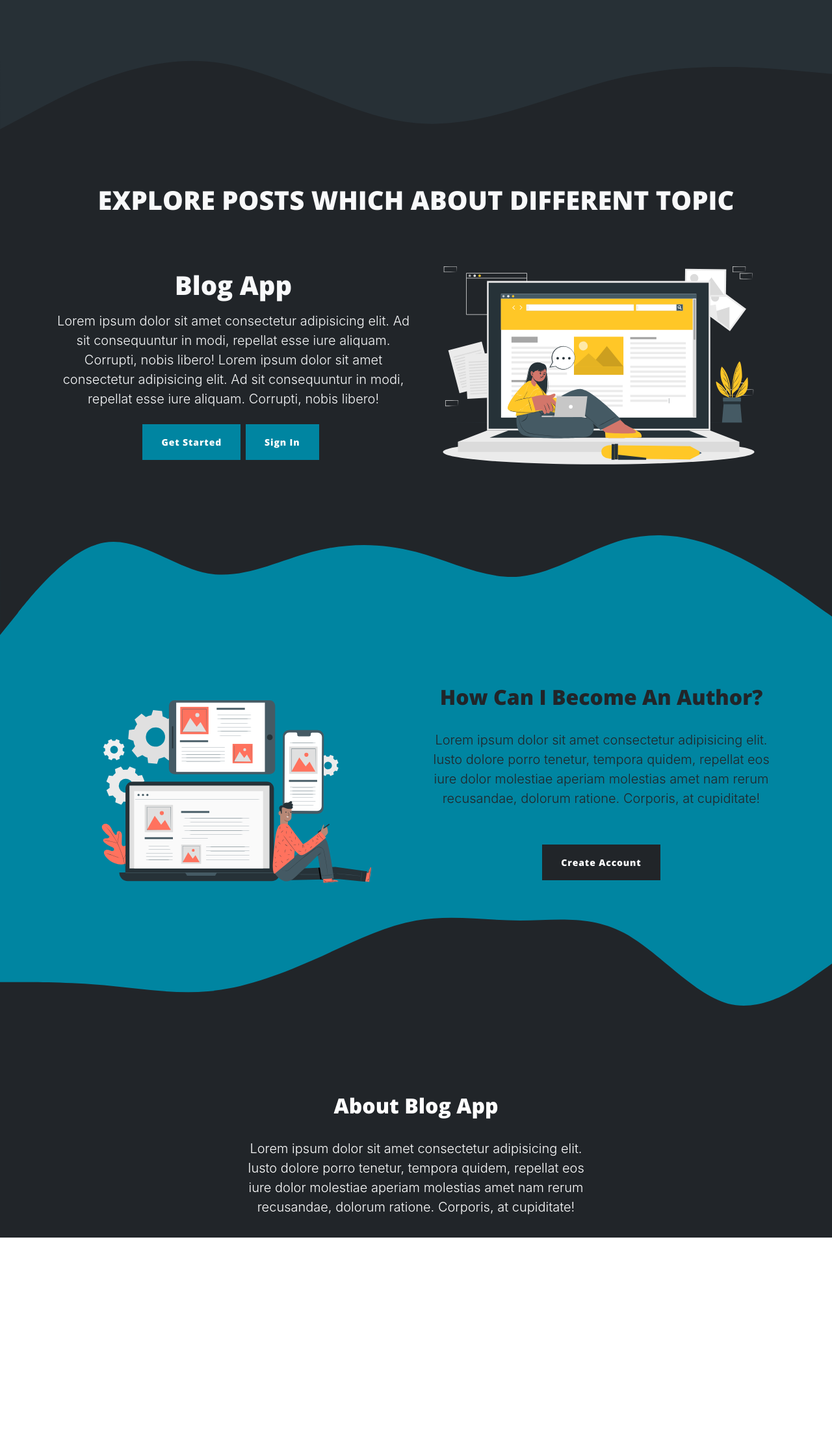
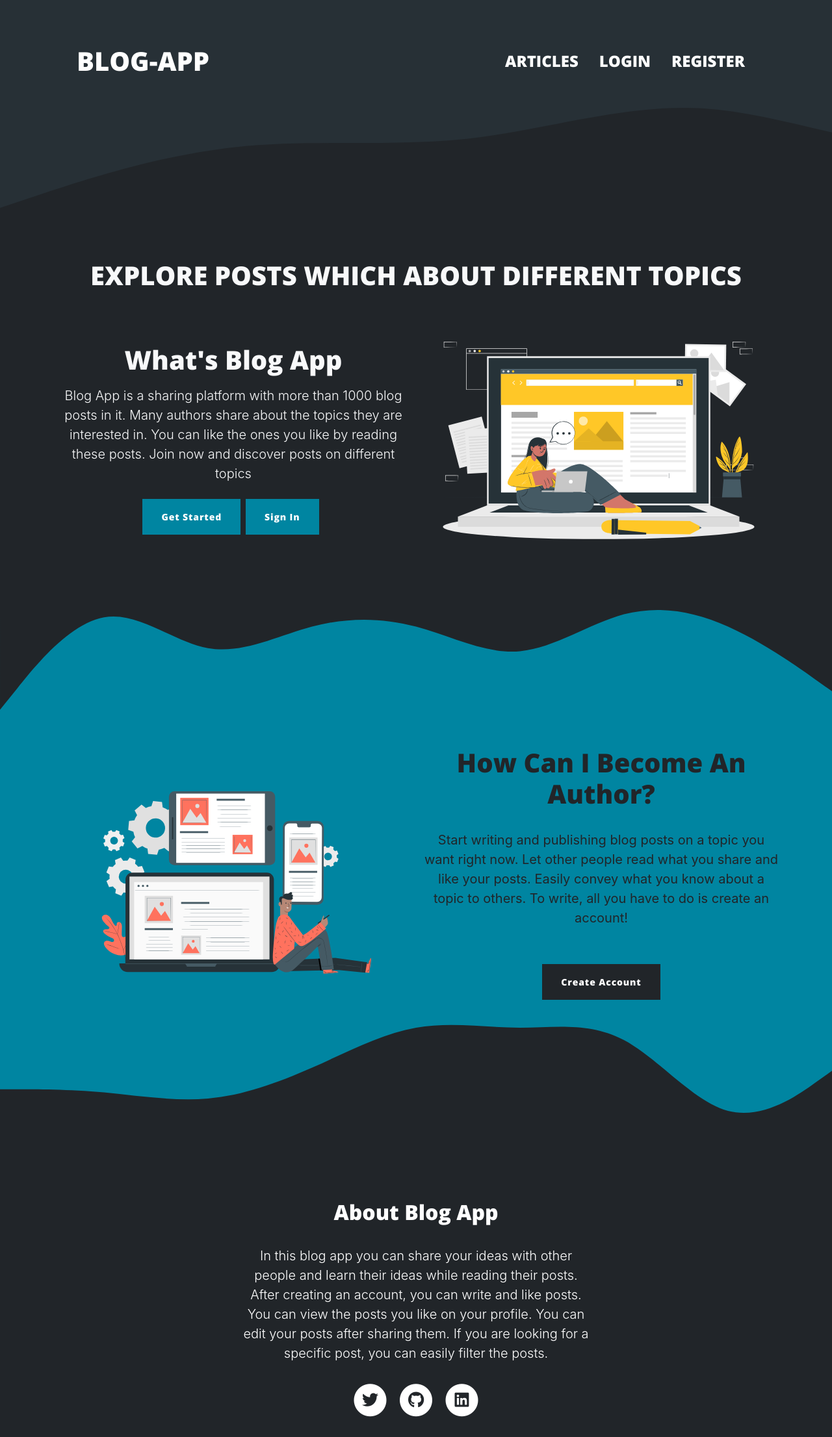
Before and after one commit to VonHumbolt/BlogProject-Frontend, a React (Create React App) app: page / in a window 1280 px wide. Shown: the whole page at 65% size. Before the commit the page ends 1905 px from the top, so only its background shows below. Built offline with nearby package versions, Linux system fonts and the light colour scheme.

Commit message:
Home page

```diff
--- a/src/layouts/Dashboard.js
+++ b/src/layouts/Dashboard.js
@@ -27,6 +27,7 @@ export default function Dashboard() {
             </Route>
             <Route path="posts/:postId" element={<PostDetail />} />
             <Route path="login" element={<Login />} />
+            <Route path="login/:first" element={<Login />} />
             <Route path="register" element={<Register />} />
             <Route path="profile/:userId" element={<Profile />} />
 
--- a/src/layouts/Footer.js
+++ b/src/layouts/Footer.js
@@ -19,10 +19,10 @@ export default function Footer() {
                                 </a>
                             </li>
                             <li className="list-inline-item">
-                                <a href="#!">
+                                <a href="https://github.com/VonHumbolt/BlogProject-Frontend">
                                     <span className="fa-stack fa-lg">
                                         <i className="fas fa-circle fa-stack-2x"></i>
-                                        <i className="fab fa-facebook-f fa-stack-1x fa-inverse"></i>
+                                        <i className="fab fa-github fa-stack-1x fa-inverse"></i>
                                     </span>
                                 </a>
                             </li>
--- a/src/pages/CreatePost.js
+++ b/src/pages/CreatePost.js
@@ -31,8 +31,8 @@ export default function CreatePost() {
   return (
     <div>
         <Navbar />
-        <header className="masthead">
-            <div className="container position-relative px-4 px-lg-5" style={{backgroundImage:`url(${require("../images/blog_6.jpg")})`}}>
+        <header className="masthead" style={{backgroundImage:`url(${require("../images/office_table.jpg")})`}}>
+            <div className="container position-relative px-4 px-lg-5">
                 <div className="row gx-4 gx-lg-5 justify-content-center">
                     <div className="col-md-10 col-lg-8 col-xl-7">
                         <div className="site-heading">
--- a/src/pages/EditPost.js
+++ b/src/pages/EditPost.js
@@ -2,12 +2,11 @@ import React, { useEffect, useState } from 'react'
 import  ClassicEditor  from '@ckeditor/ckeditor5-build-classic'
 import { CKEditor } from '@ckeditor/ckeditor5-react'
 import Navbar from '../layouts/Navbar';
-import Footer from '../layouts/Footer';
 import PostService from '../services/PostService';
-import { Formik, Form, useFormik } from 'formik';
+import { Formik, Form } from 'formik';
 import * as yup from "yup";
 import KaanKaplanTextInput from '../utils/customFormItems/KaanKaplanTextInput';
-import { useParams } from 'react-router-dom';
+import { useParams, useNavigate } from 'react-router-dom';
 
 export default function EditPost() {
 
@@ -15,6 +14,8 @@ export default function EditPost() {
 
     const user = JSON.parse(localStorage.getItem("user"))
     const [post, setPost] = useState({})
+
+    const navigate = useNavigate();
     const postService = new PostService();
 
     useEffect(() => {
@@ -41,8 +42,8 @@ export default function EditPost() {
     <div>
 
         <Navbar />
-        <header className="masthead">
-            <div className="container position-relative px-4 px-lg-5" style={{backgroundImage:`url(${require("../images/blog_6.jpg")})`}}>
+        <header className="masthead" style={{backgroundImage:`url(${require("../images/office_table.jpg")})`}}>
+            <div className="container position-relative px-4 px-lg-5">
                 <div className="row gx-4 gx-lg-5 justify-content-center">
                     <div className="col-md-10 col-lg-8 col-xl-7">
                         <div className="site-heading">
@@ -65,7 +66,7 @@ export default function EditPost() {
                     values.content = postText;
                     postService.edit(postId, user.userId, values, user.token).then(result => {
                       if(result.status === 200) {
-                        // Post Detail e git!
+                        navigate("/posts/" + postId)
                       }
 
                     }).catch(error => console.log(error))
--- a/src/pages/HomePage.js
+++ b/src/pages/HomePage.js
@@ -1,30 +1,67 @@
 import React from 'react'
-import blog_svg from "../images/blog_svg.jpg"
+import {useNavigate} from "react-router-dom"
 import blog_svg3 from "../images/blog_svg3.svg"
-import blog_svg2 from "../images/blog_svg2.jpg"
+import wave from "../images/wave.svg"
 import blog_svg4 from "../images/blog_svg4.svg"
 
 export default function HomePage() {
+    const navigate = useNavigate();
   return (
-    <div>
+    <div className='bg-dark'>
+            <div className='px-4 py-5' style={{height:"50vh", backgroundImage: `url(${wave})`, backgroundSize: "cover",backgroundRepeat: "no-repeat"}}>
+
+                <nav class="navbar navbar-expand-lg" style={{backgroundColor: "#273036", fontFamily: "sans-serif"}}>
+                    <div class="container px-4 px-lg-5">
+
+                            <a class="navbar-brand text-white" href="#" onClick={() => navigate("/")}>
+                                <h1>BLOG-APP</h1>
+                            </a>
+                        <button class="navbar-toggler text-white" style={{border: "1px solid transparent", borderColor:"white"}} type="button" data-bs-toggle="collapse" data-bs-target="#navbarNavAltMarkup" aria-controls="navbarNavAltMarkup" aria-expanded="false" aria-label="Toggle navigation">
+
+                            <i className="fas fa-bars"></i>
+                        </button>
+                        <div class="collapse navbar-collapse" id="navbarNavAltMarkup">
+                            <ul className="navbar-nav ms-auto py-4 py-lg-0 text-white">
+                                <li className="nav-item">
+                                    <a className="nav-link px-lg-3 py-3 py-lg-4 text-white" href='#' onClick={() => navigate("/posts")}>
+                                        <h4> ARTICLES </h4>
+                                    </a>
+                                </li>
+                                <li className="nav-item"><a className="nav-link px-lg-3 py-3 py-lg-4 text-white" href='#' onClick={() => navigate("/login")}>
+                                    <h4>
+                                        LOGIN
+                                    </h4>
+                                </a></li>
+                                <li className="nav-item"><a className="nav-link px-lg-3 py-3 py-lg-4 text-white" href='#' onClick={() => navigate("/register")}>
+                                    <h4>
+                                        REGISTER
+                                    </h4>
+                                </a></li>
+
+                            </ul>
+                        </div>
+                    </div>
+                </nav>
+
+            </div>
 
             <section className="text-light bg-dark">
-                <svg xmlns="http://www.w3.org/2000/svg" viewBox="0 0 1440 320">
+                {/* <svg xmlns="http://www.w3.org/2000/svg" viewBox="0 0 1440 320">
                     <path fill="#273036" fillOpacity="1" d="M0,224L60,192C120,160,240,96,360,106.7C480,117,600,203,720,213.3C840,224,960,160,1080,133.3C1200,107,1320,117,1380,122.7L1440,128L1440,0L1380,0C1320,0,1200,0,1080,0C960,0,840,0,720,0C600,0,480,0,360,0C240,0,120,0,60,0L0,0Z">
-
                     </path>
-                </svg>
-                <h1 className='text-center'>EXPLORE POSTS WHICH ABOUT DIFFERENT TOPIC</h1>
+                </svg> */}
+                <h1 className='text-center'>EXPLORE POSTS WHICH ABOUT DIFFERENT TOPICS</h1>
                 <div className="container mt-5">
                     <div className="row justify-content-between align-items-center g-2">
                         <div className="col-md text-center">
-                            <h1> Blog App</h1>
+                            <h1> What's Blog App</h1>
                             <p className="lead my-3">
-                                Lorem ipsum dolor sit amet consectetur adipisicing elit. Ad sit consequuntur in modi, repellat esse iure aliquam. Corrupti, nobis libero!
-                                Lorem ipsum dolor sit amet consectetur adipisicing elit. Ad sit consequuntur in modi, repellat esse iure aliquam. Corrupti, nobis libero!
+                                Blog App is a sharing platform with more than 1000 blog posts in it.
+                                Many authors share about the topics they are interested in. You can like the ones you like by reading these posts.
+                                Join now and discover posts on different topics
                             </p>
-                            <button className="btn btn-primary my-2">Get Started</button>
-                            <button className="btn btn-primary my-2 mx-2">Sign In</button>
+                            <button className="btn btn-primary my-2" onClick={() => navigate("/posts")}>Get Started</button>
+                            <button className="btn btn-primary my-2 mx-2" onClick={() => navigate("/login")}>Sign In</button>
 
                         </div>
                         <div className="col-md text-center">
@@ -39,31 +76,67 @@ export default function HomePage() {
                 <div className="container">
                     <div className="row justify-content-between align-items-center">
                         <div className="col-md-6">
-                            <img src={blog_svg4} alt="" className="img-fluid d-none d-sm-block" />
+                            <img src={blog_svg4} alt="" className="img-fluid w-100" />
                         </div>
                         <div className="col-md-6 text-center">
-                            <h2 className="mb-3">How Can I Become An Author?</h2>
-                            <p className="lead">
-                                Lorem ipsum dolor sit amet consectetur adipisicing elit. Iusto dolore porro tenetur, tempora quidem, repellat eos iure dolor molestiae aperiam molestias amet nam rerum recusandae, dolorum ratione. Corporis, at cupiditate!
+                            <h1 className="mb-3">How Can I Become An Author?</h1>
+                            <p>
+                                Start writing and publishing blog posts on a topic you want right now.
+                                Let other people read what you share and like your posts.
+                                Easily convey what you know about a topic to others.
+                                To write, all you have to do is create an account!
+
+
                             </p>
-                            <button className="btn btn-dark my-4">Create Account</button>
+                            <button className="btn btn-dark my-4" onClick={() => navigate("/register")}>Create Account</button>
                         </div>
                     </div>
                 </div>
             </section>
 
-            <section className='text-white bg-dark'>
-            <svg xmlns="http://www.w3.org/2000/svg" viewBox="0 0 1440 320"><path fill="#0085A1" fill-opacity="1" d="M0,128L30,128C60,128,120,128,180,133.3C240,139,300,149,360,144C420,139,480,117,540,90.7C600,64,660,32,720,21.3C780,11,840,21,900,21.3C960,21,1020,11,1080,42.7C1140,75,1200,149,1260,165.3C1320,181,1380,139,1410,117.3L1440,96L1440,0L1410,0C1380,0,1320,0,1260,0C1200,0,1140,0,1080,0C1020,0,960,0,900,0C840,0,780,0,720,0C660,0,600,0,540,0C480,0,420,0,360,0C300,0,240,0,180,0C120,0,60,0,30,0L0,0Z"></path></svg>
+            <section className='text-white bg-dark pb-3'>
+                <svg xmlns="http://www.w3.org/2000/svg" viewBox="0 0 1440 320"><path fill="#0085A1" fill-opacity="1" d="M0,128L30,128C60,128,120,128,180,133.3C240,139,300,149,360,144C420,139,480,117,540,90.7C600,64,660,32,720,21.3C780,11,840,21,900,21.3C960,21,1020,11,1080,42.7C1140,75,1200,149,1260,165.3C1320,181,1380,139,1410,117.3L1440,96L1440,0L1410,0C1380,0,1320,0,1260,0C1200,0,1140,0,1080,0C1020,0,960,0,900,0C840,0,780,0,720,0C660,0,600,0,540,0C480,0,420,0,360,0C300,0,240,0,180,0C120,0,60,0,30,0L0,0Z"></path></svg>
                 <div className="container">
-                    <div className="row justify-content-center align-self-baseline">
+                    <div className="row justify-content-center align-items-start">
                         <div className="col-md-6 text-center">
                             <h2 className="mb-3">About Blog App</h2>
                             <p className="lead">
-                                Lorem ipsum dolor sit amet consectetur adipisicing elit. Iusto dolore porro tenetur, tempora quidem, repellat eos iure dolor molestiae aperiam molestias amet nam rerum recusandae, dolorum ratione. Corporis, at cupiditate!
+                                In this blog app you can share your ideas with other people and learn their ideas while reading their posts.
+                                After creating an account, you can write and like posts. You can view the posts you like on your profile.
+                                You can edit your posts after sharing them. If you are looking for a specific post, you can easily filter the posts.
                             </p>
                         </div>
                     </div>
                 </div>
+
+
+                    <ul className="list-inline text-center">
+                            <li className="list-inline-item">
+                                <a href="#!">
+                                    <span className="fa-stack fa-lg">
+                                        <i className="fas fa-circle fa-stack-2x fa-inverse"></i>
+                                        <i className="fab fa-twitter fa-stack-1x "></i>
+                                    </span>
+                                </a>
+                            </li>
+                            <li className="list-inline-item">
+                                <a href="https://github.com/VonHumbolt/BlogProject-Frontend">
+                                    <span className="fa-stack fa-lg">
+                                        <i className="fas fa-circle fa-stack-2x fa-inverse"></i>
+                                        <i className="fab fa-github f fa-stack-1x"></i>
+                                    </span>
+                                </a>
+                            </li>
+                            <li className="list-inline-item">
+                                <a href="https://www.linkedin.com/in/kaan-kaplan/">
+                                    <span className="fa-stack fa-lg">
+                                        <i className="fas fa-circle fa-stack-2x fa-inverse"></i>
+                                        <i className="fab fa-linkedin fa-stack-1x"></i>
+                                    </span>
+                                </a>
+                            </li>
+                        </ul>
+
 
             </section>
 
--- a/src/pages/Profile.js
+++ b/src/pages/Profile.js
@@ -163,7 +163,7 @@ export default function Profile() {
                                     </div>
                                     {isUserProfile ?
                                         <div className='col-sm-2 d-flex align-items-center justify-content-between'>
-                                            <Link to="/edit/9">
+                                            <Link to={`/edit/${post.postId}`}>
                                                 <i className="fa-solid fa-pen-to-square fa-2x" style={{color:"#0085A1"}}></i>
                                             </Link>
                                             <i className="fa-solid fa-trash fa-2x" data-bs-toggle="modal" data-bs-target="#deleteModal" onClick={() => setPostIdForDelete(post.postId)} style={{color:"#dc3545"}}></i>
```
Also changed, not shown: src/pages/Login.js (+12 -33 lines), src/pages/Register.js (+4 -4 lines), src/images/wave.svg (added).
